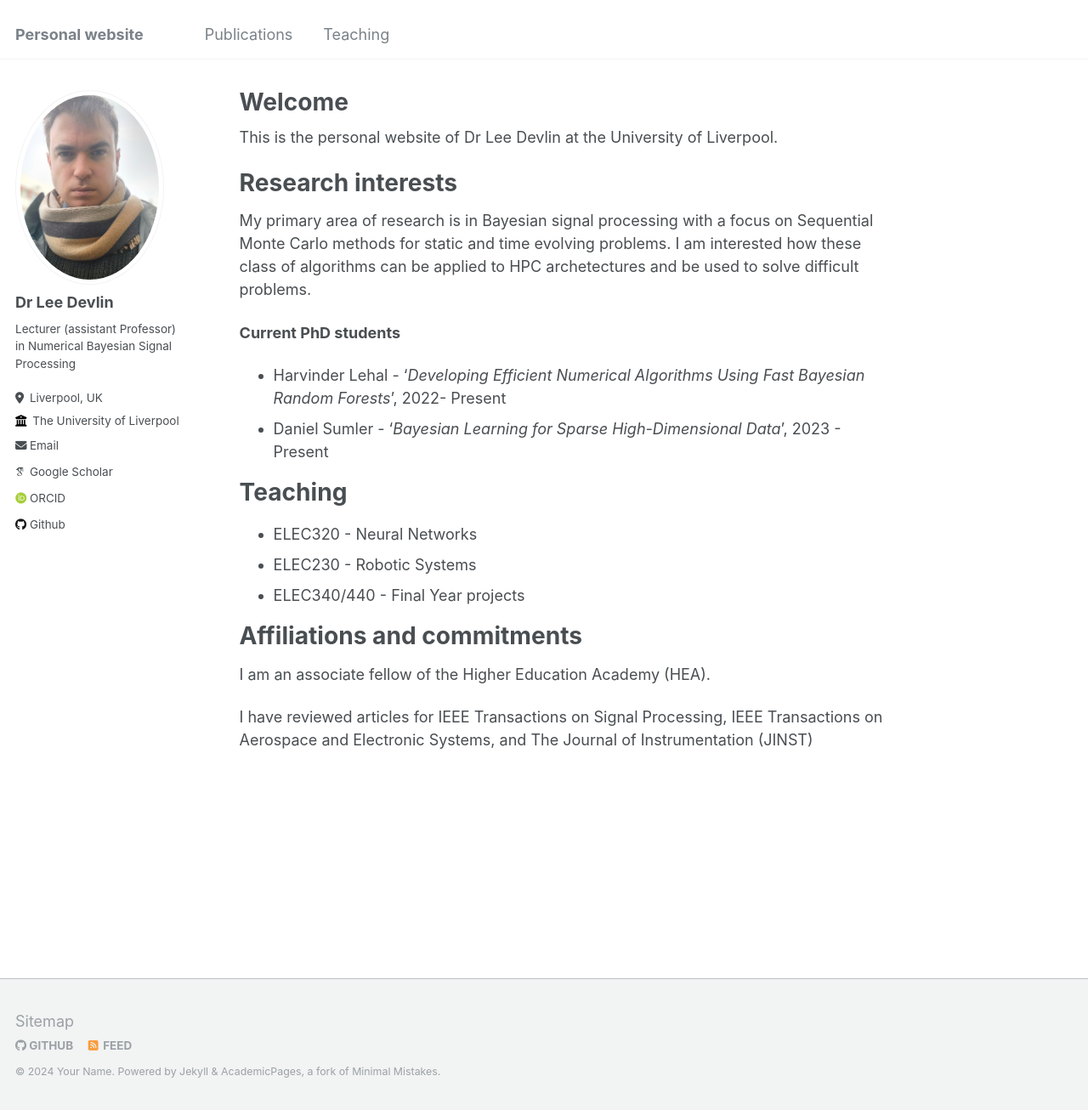
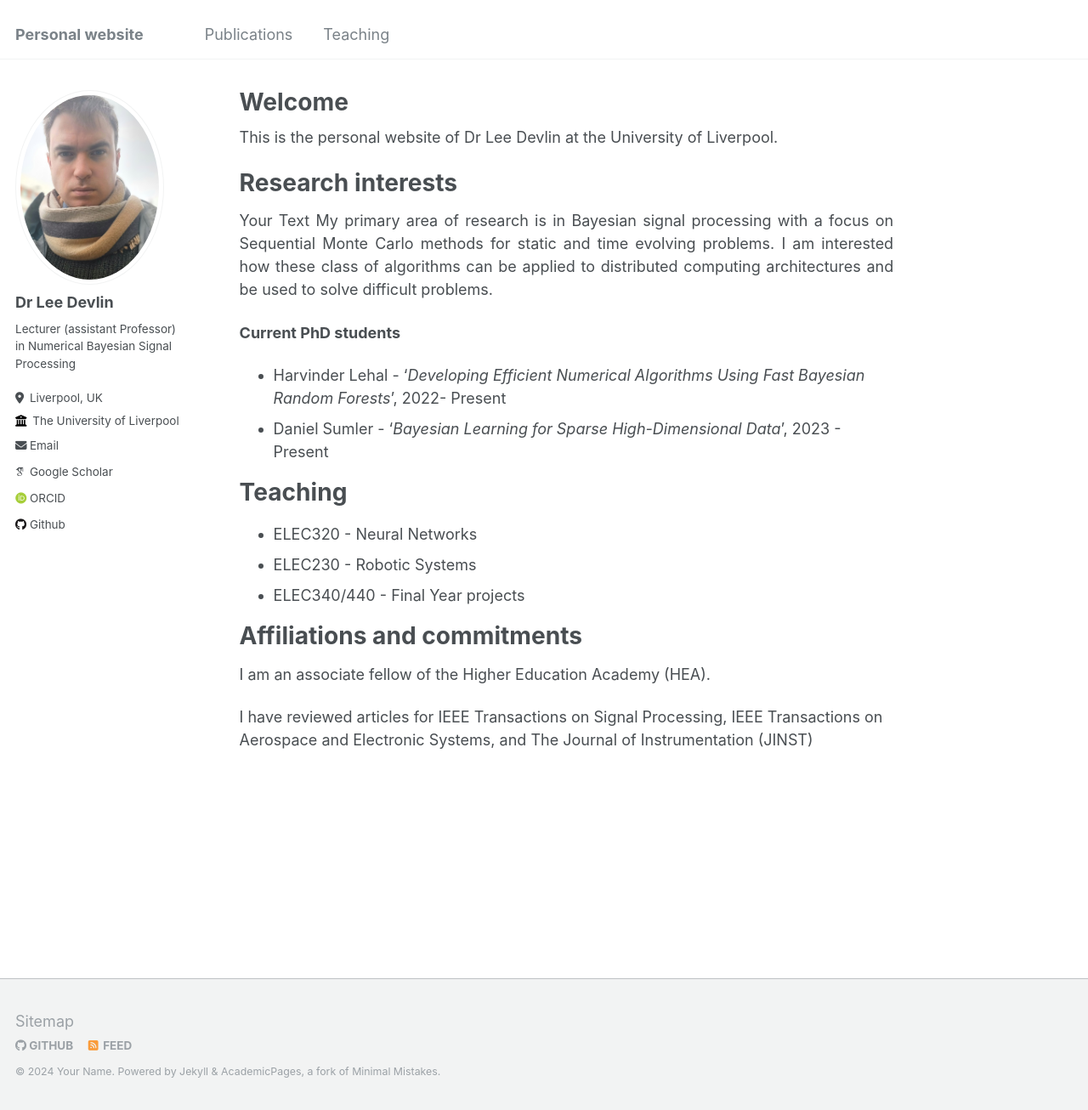
Before and after one commit to LJDevlin/LJDevlin.github.io, a Jekyll site: the page built from _pages/about.md, in a window 1280 px wide and 1306 px high. Shown: the whole window at 85% size. Built offline with Jekyll 4.4.1, drawn with Linux system fonts in a browser that asks for light colours; some web fonts are replaced.

Commit message:
Update about.md
Spelling

```diff
--- a/_pages/about.md
+++ b/_pages/about.md
@@ -11,7 +11,7 @@ This is the personal website of Dr Lee Devlin at the University of Liverpool.
 
 Research interests
 ======
-My primary area of research is in Bayesian signal processing with a focus on Sequential Monte Carlo methods for static and time evolving problems. I am interested how these class of algorithms can be applied to HPC archetectures and be used to solve difficult problems.
+<p align="justify"> Your Text My primary area of research is in Bayesian signal processing with a focus on Sequential Monte Carlo methods for static and time evolving problems. I am interested how these class of algorithms can be applied to distributed computing architectures and be used to solve difficult problems. </p>
 
 **Current PhD students**
 * Harvinder Lehal - '_Developing Efficient Numerical Algorithms Using Fast Bayesian Random Forests_',  2022- Present
```
